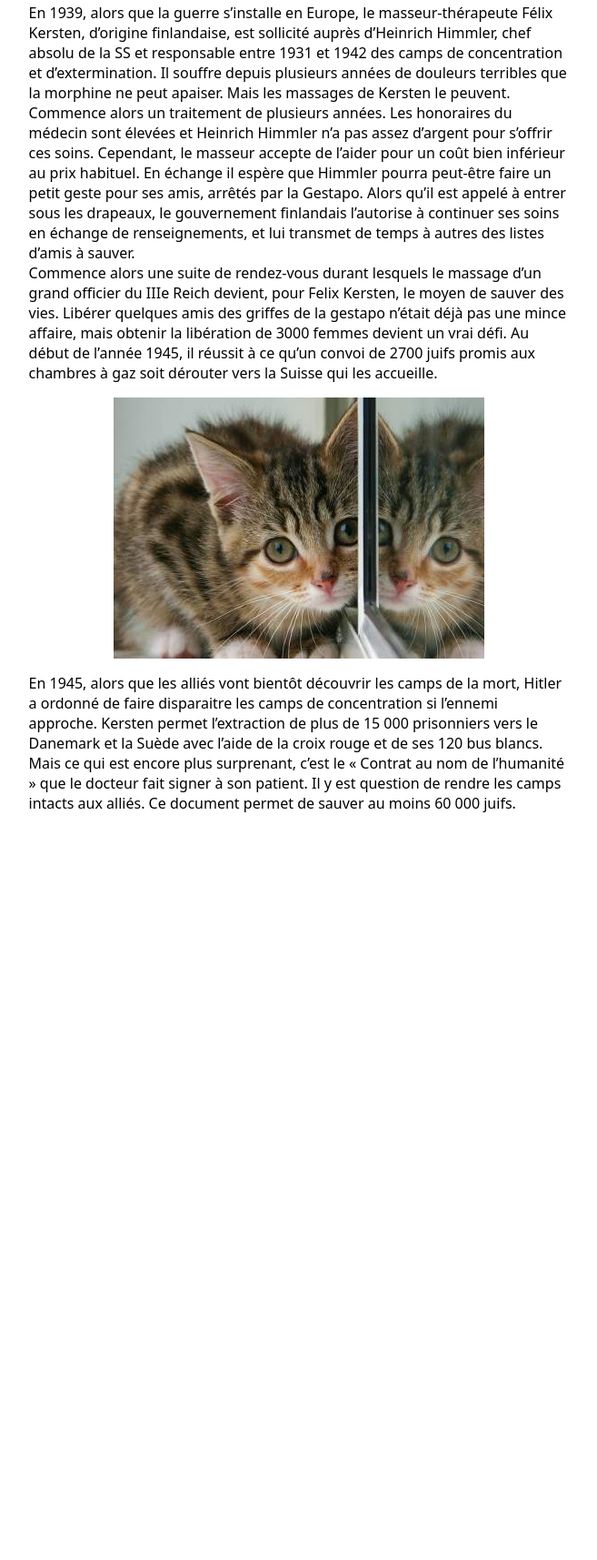
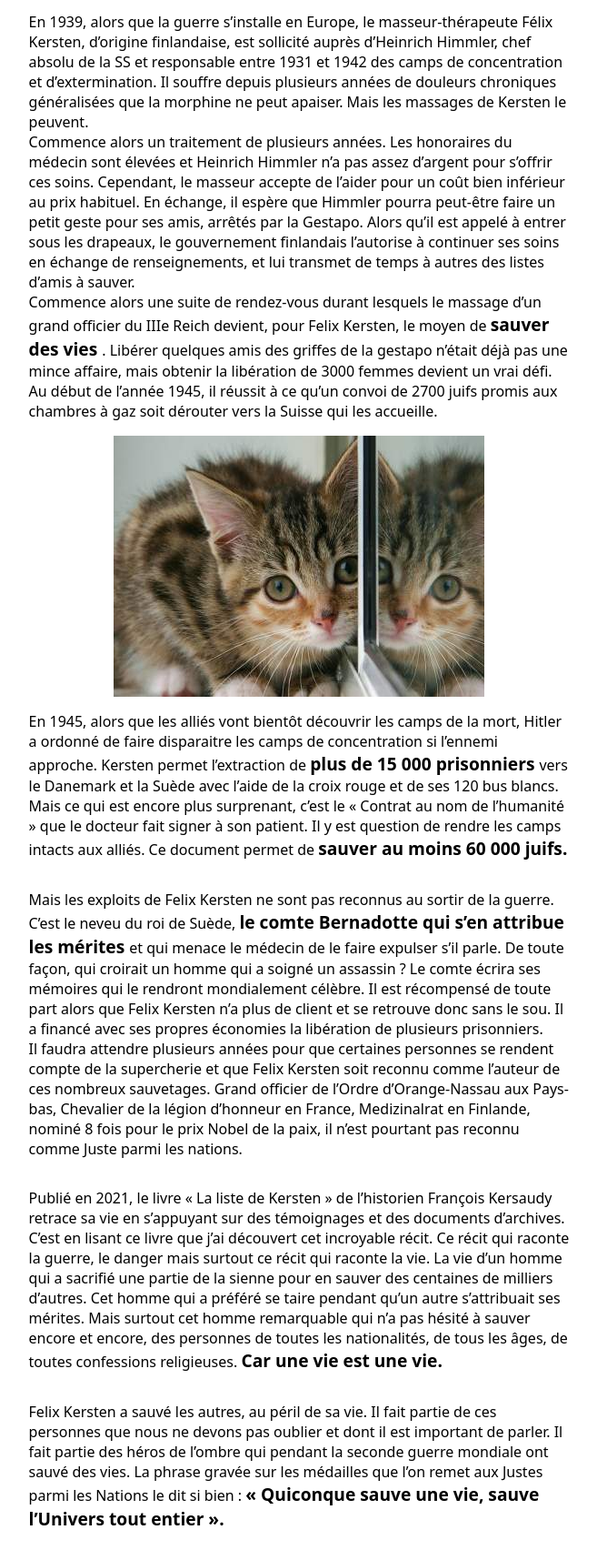
Before and after one commit to elsarb4/Felix_Kersten, a plain HTML site: page index.html in a window 1280 px wide. Shown: the part 441-2156 px from the top of the page at 91% size, without its empty margins (311-968 px from the left). Before the commit the page ends 1543 px from the top, so only its background shows below. Drawn offline with Linux system fonts and the light colour scheme.

Commit message:
toustextes

```diff
--- a/index.html
+++ b/index.html
@@ -48,13 +48,14 @@
       <p>
         Aujourd’hui, grâce à Steven Spielberg, Oskar Schindler et son histoire
         sont connus par un bon nombre de personnes. <br />
-        Alors pourquoi n’avez-vous jamais entendu parler de Felix Kersten alors
-        qu’il a permis le sauvetage de plus de 100 000 personnes pendant la
-        seconde guerre mondiale ? Peut-être parce que son histoire n’a pas été
-        adaptée au cinéma, peut-être parce que son mérite a été attribué à
-        d’autres ou peut-être parce qu’il a été considéré comme un collaborateur
-        en raison de ses relations avec un des plus grands criminels nazis :
-        Heinrich Himmler.
+        Alors pourquoi n’avez-vous jamais entendu parler de
+        <strong> Felix Kersten </strong> alors qu’il a permis le sauvetage de
+        <strong> plus de 100 000 personnes </strong> pendant la seconde guerre
+        mondiale ? Peut-être parce que son histoire n’a pas été adaptée au
+        cinéma, peut-être parce que son mérite a été attribué à d’autres ou
+        peut-être parce qu’il a été considéré comme un collaborateur en raison
+        de ses relations avec un des plus grands criminels nazis : Heinrich
+        Himmler.
         <strong>
           Mais c’est en soignant les maux de ventre de ce dernier qu’il a pu
           sauver tant de vies.
@@ -65,12 +66,12 @@
         Félix Kersten, d’origine finlandaise, est sollicité auprès d’Heinrich
         Himmler, chef absolu de la SS et responsable entre 1931 et 1942 des
         camps de concentration et d’extermination. Il souffre depuis plusieurs
-        années de douleurs terribles que la morphine ne peut apaiser. Mais les
-        massages de Kersten le peuvent. <br />
+        années de douleurs chroniques généralisées que la morphine ne peut
+        apaiser. Mais les massages de Kersten le peuvent. <br />
         Commence alors un traitement de plusieurs années. Les honoraires du
         médecin sont élevées et Heinrich Himmler n’a pas assez d’argent pour
         s’offrir ces soins. Cependant, le masseur accepte de l’aider pour un
-        coût bien inférieur au prix habituel. En échange il espère que Himmler
+        coût bien inférieur au prix habituel. En échange, il espère que Himmler
         pourra peut-être faire un petit geste pour ses amis, arrêtés par la
         Gestapo. Alors qu’il est appelé à entrer sous les drapeaux, le
         gouvernement finlandais l’autorise à continuer ses soins en échange de
@@ -78,22 +79,65 @@
         sauver. <br />
         Commence alors une suite de rendez-vous durant lesquels le massage d’un
         grand officier du IIIe Reich devient, pour Felix Kersten, le moyen de
-        sauver des vies. Libérer quelques amis des griffes de la gestapo n’était
-        déjà pas une mince affaire, mais obtenir la libération de 3000 femmes
-        devient un vrai défi. Au début de l’année 1945, il réussit à ce qu’un
-        convoi de 2700 juifs promis aux chambres à gaz soit dérouter vers la
-        Suisse qui les accueille.
+        <strong> sauver des vies </strong>. Libérer quelques amis des griffes de
+        la gestapo n’était déjà pas une mince affaire, mais obtenir la
+        libération de 3000 femmes devient un vrai défi. Au début de l’année
+        1945, il réussit à ce qu’un convoi de 2700 juifs promis aux chambres à
+        gaz soit dérouter vers la Suisse qui les accueille.
       </p>
       <img src="chat.jpeg" alt="image de chat trop mignon" />
       <p>
         En 1945, alors que les alliés vont bientôt découvrir les camps de la
         mort, Hitler a ordonné de faire disparaitre les camps de concentration
-        si l’ennemi approche. Kersten permet l’extraction de plus de 15 000
-        prisonniers vers le Danemark et la Suède avec l’aide de la croix rouge
-        et de ses 120 bus blancs. Mais ce qui est encore plus surprenant, c’est
-        le « Contrat au nom de l’humanité » que le docteur fait signer à son
-        patient. Il y est question de rendre les camps intacts aux alliés. Ce
-        document permet de sauver au moins 60 000 juifs.
+        si l’ennemi approche. Kersten permet l’extraction de
+        <strong> plus de 15 000 prisonniers </strong> vers le Danemark et la
+        Suède avec l’aide de la croix rouge et de ses 120 bus blancs. Mais ce
+        qui est encore plus surprenant, c’est le « Contrat au nom de l’humanité
+        » que le docteur fait signer à son patient. Il y est question de rendre
+        les camps intacts aux alliés. Ce document permet de
+        <strong> sauver au moins 60 000 juifs. </strong>
+      </p>
+
+      <p>
+        Mais les exploits de Felix Kersten ne sont pas reconnus au sortir de la
+        guerre. C’est le neveu du roi de Suède,
+        <strong>le comte Bernadotte qui s’en attribue les mérites </strong> et
+        qui menace le médecin de le faire expulser s’il parle. De toute façon,
+        qui croirait un homme qui a soigné un assassin ? Le comte écrira ses
+        mémoires qui le rendront mondialement célèbre. Il est récompensé de
+        toute part alors que Felix Kersten n’a plus de client et se retrouve
+        donc sans le sou. Il a financé avec ses propres économies la libération
+        de plusieurs prisonniers. <br />
+        Il faudra attendre plusieurs années pour que certaines personnes se
+        rendent compte de la supercherie et que Felix Kersten soit reconnu comme
+        l’auteur de ces nombreux sauvetages. Grand officier de l’Ordre
+        d’Orange-Nassau aux Pays-bas, Chevalier de la légion d’honneur en
+        France, Medizinalrat en Finlande, nominé 8 fois pour le prix Nobel de la
+        paix, il n’est pourtant pas reconnu comme Juste parmi les nations.
+      </p>
+      <p>
+        Publié en 2021, le livre « La liste de Kersten » de l’historien François
+        Kersaudy retrace sa vie en s’appuyant sur des témoignages et des
+        documents d’archives. <br />
+
+        C’est en lisant ce livre que j’ai découvert cet incroyable récit. Ce
+        récit qui raconte la guerre, le danger mais surtout ce récit qui raconte
+        la vie. La vie d’un homme qui a sacrifié une partie de la sienne pour en
+        sauver des centaines de milliers d’autres. Cet homme qui a préféré se
+        taire pendant qu’un autre s’attribuait ses mérites. Mais surtout cet
+        homme remarquable qui n’a pas hésité à sauver encore et encore, des
+        personnes de toutes les nationalités, de tous les âges, de toutes
+        confessions religieuses. <strong>Car une vie est une vie. </strong>
+      </p>
+      <p>
+        Felix Kersten a sauvé les autres, au péril de sa vie. Il fait partie de
+        ces personnes que nous ne devons pas oublier et dont il est important de
+        parler. Il fait partie des héros de l’ombre qui pendant la seconde
+        guerre mondiale ont sauvé des vies. La phrase gravée sur les médailles
+        que l’on remet aux Justes parmi les Nations le dit si bien :
+        <strong>
+          « Quiconque sauve une vie, sauve l’Univers tout entier ».
+        </strong>
       </p>
     </main>
   </body>
```
